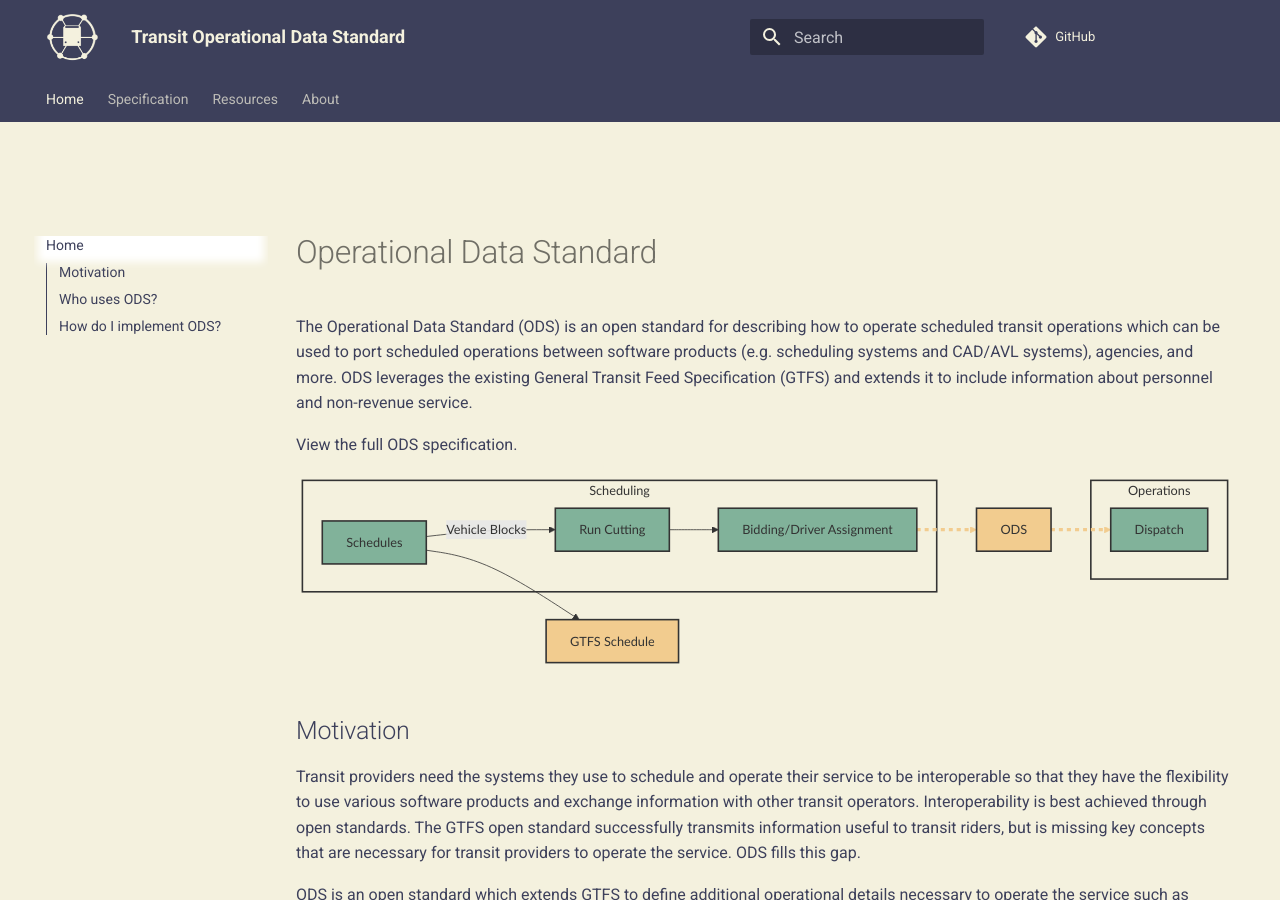
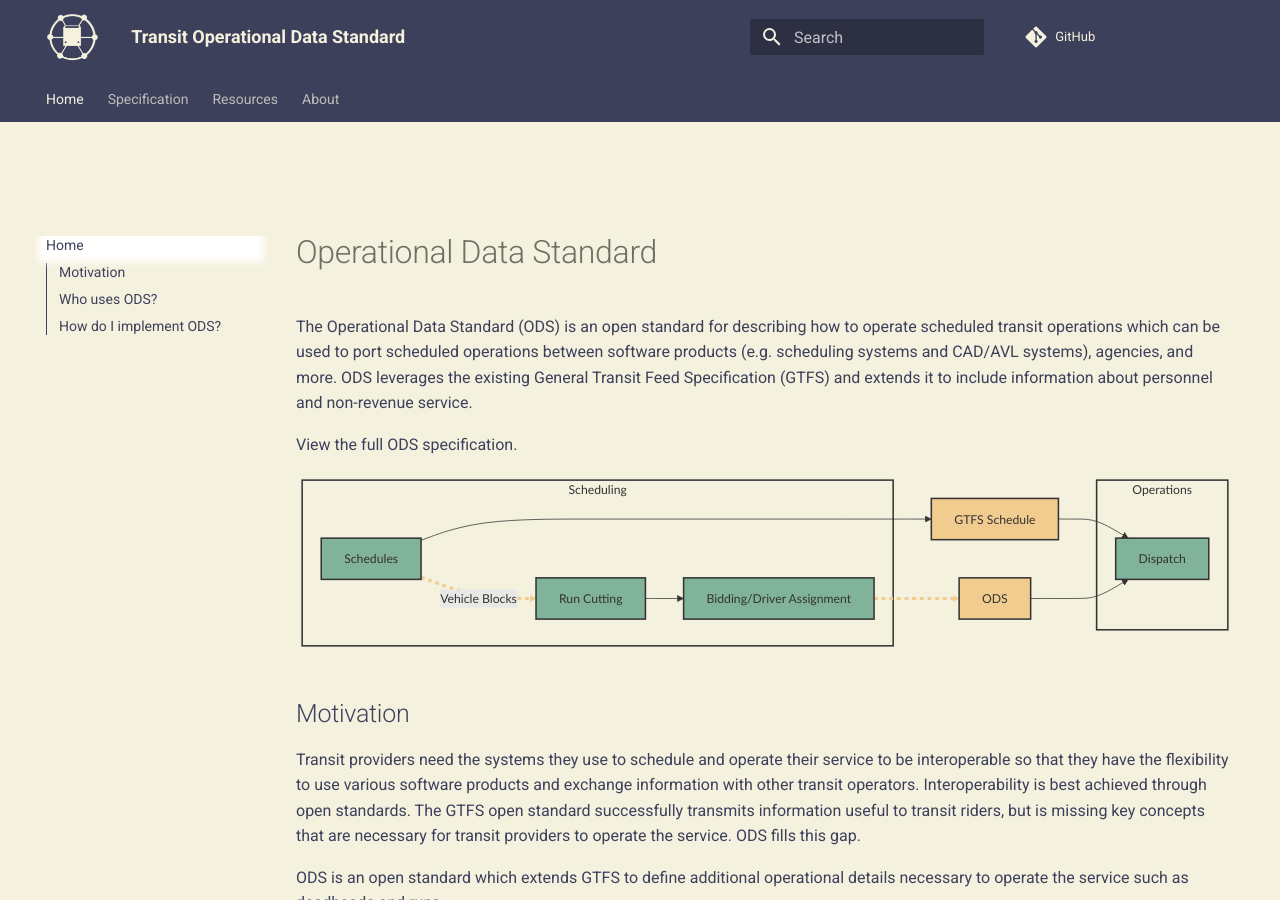
Before and after one commit to cal-itp/operational-data-standard, an MkDocs documentation site: the page built from docs/index.md, in a window 1280 px wide and 900 px high. Built offline with MkDocs 1.6.1 and Material for MkDocs 9.7.7, drawn with Linux system fonts in a browser that asks for light colours; nearby versions of some CDN libraries; comment, search, counter and statistics services are not loaded.

Commit message:
add line from GTFS Schedule to operations

```diff
--- a/docs/index.md
+++ b/docs/index.md
@@ -29,6 +29,7 @@
     style R fill:#81b29aff,stroke:#333,stroke-width:2px
 
     I --> P
+    P --> R
     I -->|Vehicle Blocks| M
     N --> S
     S --> R
```
